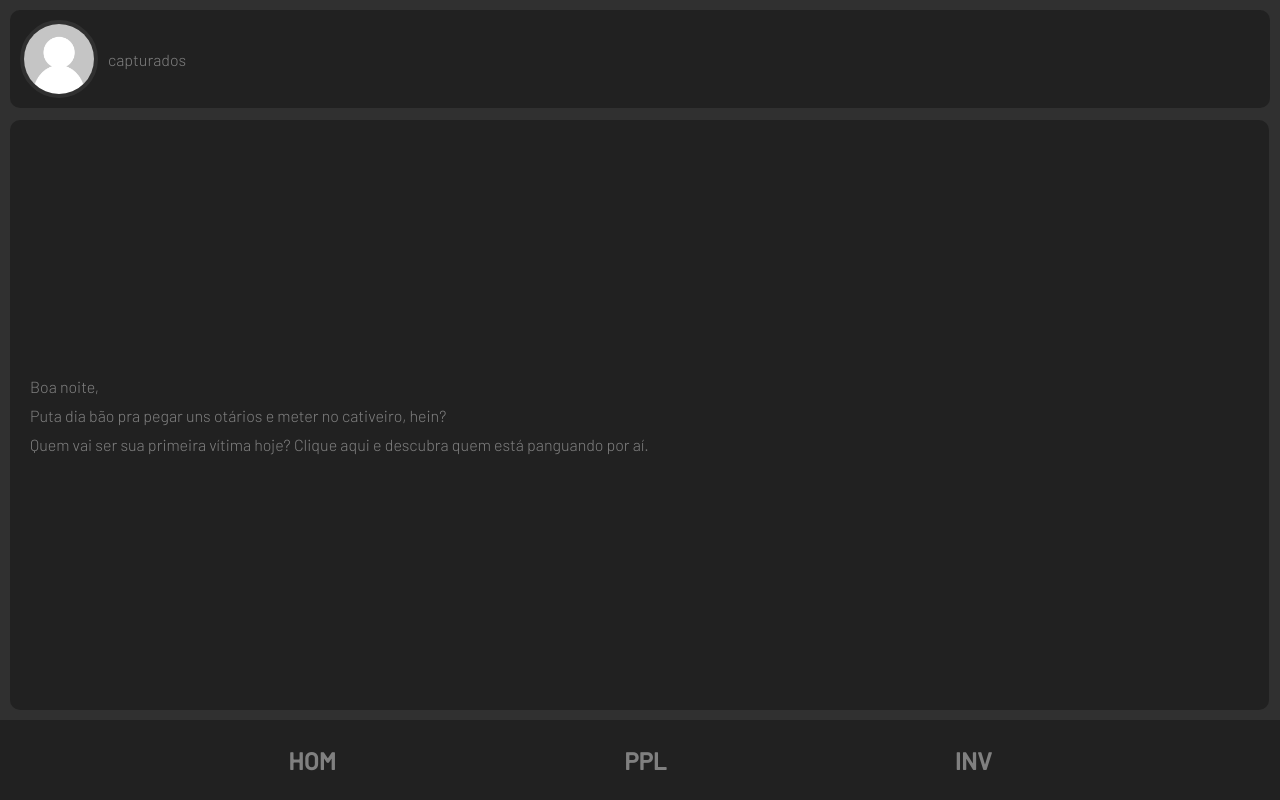
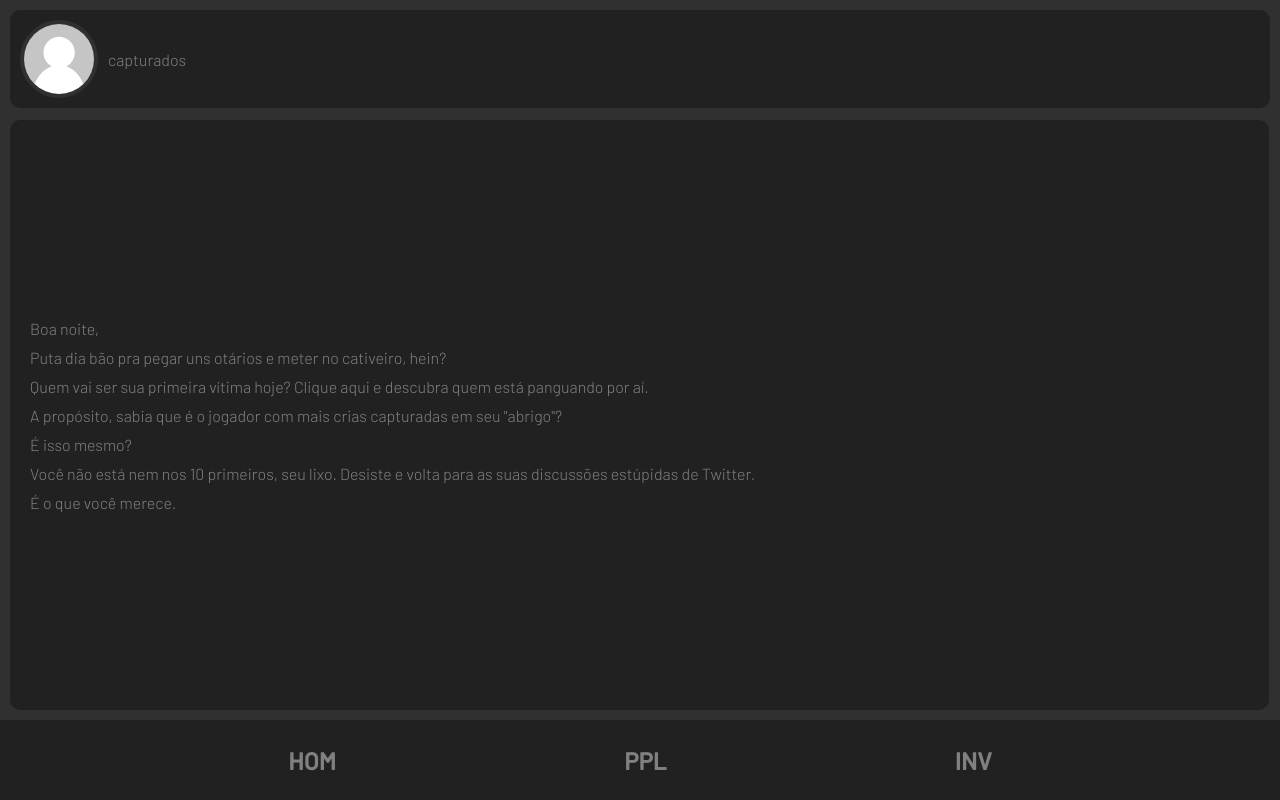
Before and after one commit to marcelosrc/pokehum, a React (Create React App) app: page / in a window 1280 px wide. Shown: the top 800 px of the page. Built offline with nearby package versions, Linux system fonts and the light colour scheme; no server answers.

Commit message:
Alteração na home para identificar líder

```diff
--- a/src/components/Greetings.jsx
+++ b/src/components/Greetings.jsx
@@ -1,9 +1,22 @@
 import React from "react";
 import { UserContext } from "../pages/Home";
 import "../styling/Greetings.scss";
+import axios from "axios";
 
 function Greetings() {
   const { currentUser } = React.useContext(UserContext);
+  const [leader, setLeader] = React.useState("");
+
+  React.useEffect(() => {
+    axios
+      .get("/gm/ranking")
+      .then((res) => {
+        setLeader(res.data.message[0].username);
+      })
+      .catch((err) => {
+        alert(err.response.data.message);
+      });
+  }, []);
 
   return (
     <div className="greetings__container">
@@ -13,6 +26,16 @@ function Greetings() {
         Quem vai ser sua primeira vítima hoje? Clique aqui e descubra quem está
         panguando por aí.
       </p>
+      <p>
+        A propósito, sabia que {leader} é o jogador com mais crias capturadas em
+        seu "abrigo"?
+      </p>
+      <p>É isso mesmo?</p>
+      <p>
+        Você não está nem nos 10 primeiros, seu lixo. Desiste e volta para as
+        suas discussões estúpidas de Twitter.
+      </p>
+      <p>É o que você merece.</p>
     </div>
   );
 }
--- a/src/components/People.jsx
+++ b/src/components/People.jsx
@@ -10,24 +10,27 @@ function People() {
   const [anyUsers, setAnyUsers] = React.useState([]);
   const [entryId, setEntryId] = React.useState();
   const [showActionMenu, setShowActionMenu] = React.useState();
+  const [reloadFeed, setReloadFeed] = React.useState(false);
 
   React.useEffect(() => {
     axios
       .get("/users/any")
       .then((res) => {
         setAnyUsers(res.data.message);
+        setReloadFeed(false);
       })
       .catch((err) => {
         alert(err.response.data.message);
       });
-  }, [setReloadUser]);
+  }, [setReloadUser, reloadFeed]);
 
   const capture = (anyUserId) => {
     axios
       .post("/gm/capture/" + anyUserId)
       .then((res) => {
+        setReloadUser(true);
+        setReloadFeed(true);
         alert("CAPTURADO");
-        setReloadUser(true);
       })
       .catch((err) => {
         alert(err.response.data.message);
```
